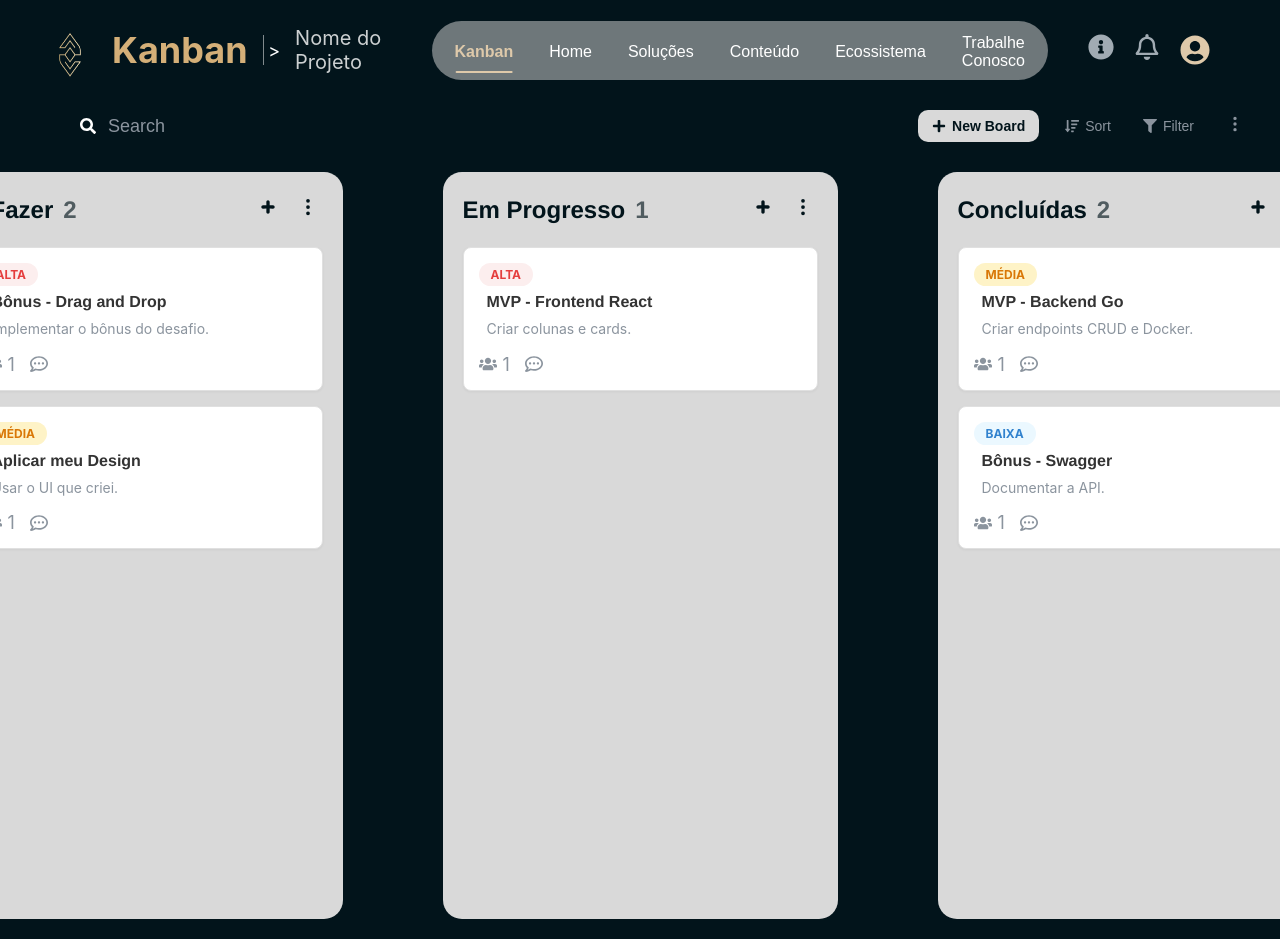
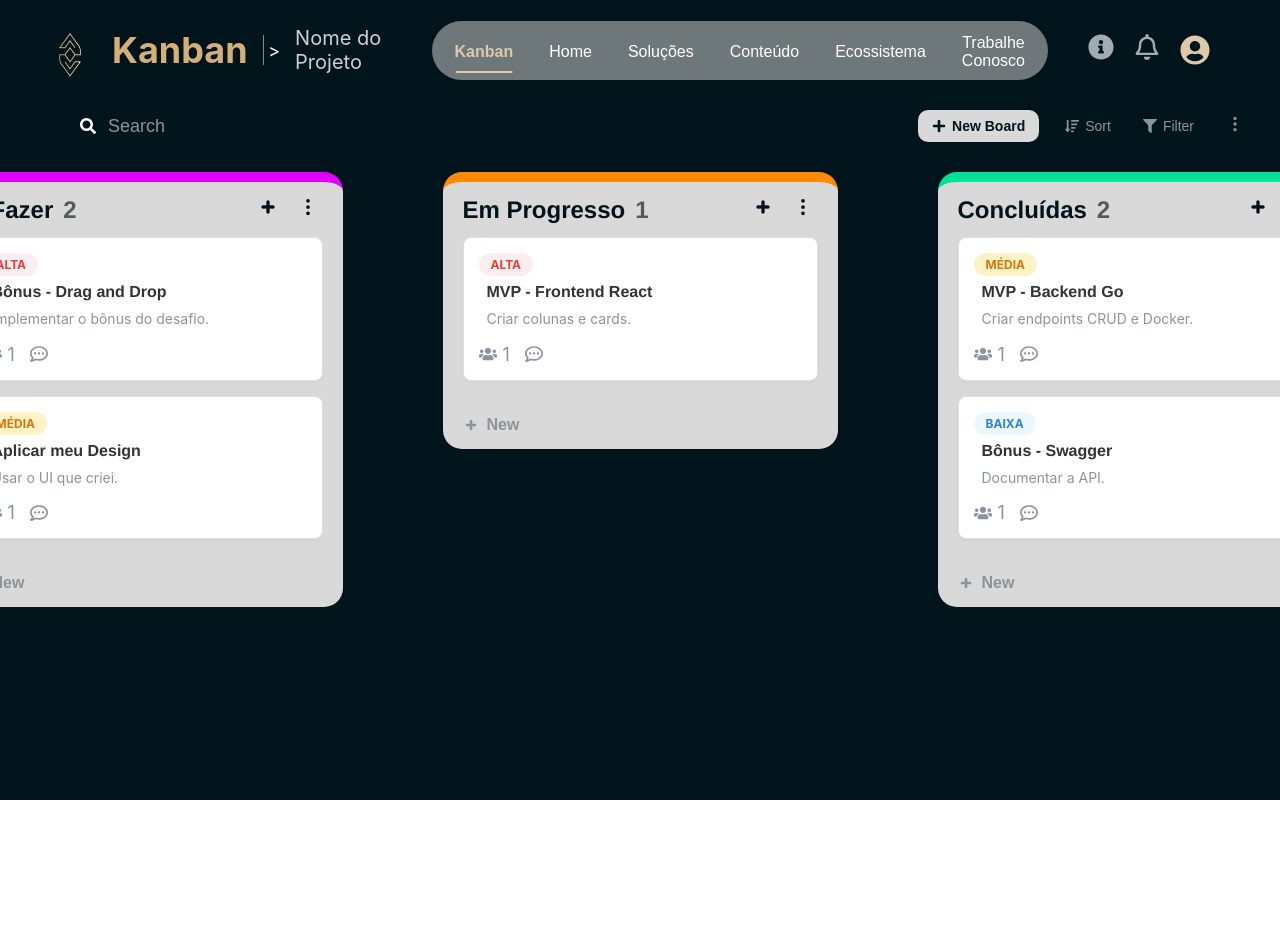
Before and after one commit to FrancoBorba/desafio-fullstack-veritas, a React (Create React App) app in the folder frontend/: page / in a window 1280 px wide. Shown: the top 939 px of the page. After the commit the page ends 800 px from the top, so only its background shows below. Built offline with nearby package versions, Linux system fonts and the light colour scheme.

Commit message:
Feat(Frontend) Version 1 of the full screen

```diff
--- a/frontend/src/components/TaskCollumn.css
+++ b/frontend/src/components/TaskCollumn.css
@@ -1,18 +1,34 @@
 .task-collumn {
   width: 395px;
-  height: 747px;
+  min-height: 200px;
+  max-height: 80vh;
   background-color: #D9D9D9;
   border-radius: 19px;
   display: flex;
   flex-direction: column;
   flex-shrink: 0;
+  border-top-width: 10px;
+  border-top-style: solid;
+}
+
+/*  "To Do" */
+.task-collumn[data-status="A Fazer"] {
+  border-top-color: #E100FE; /* Rosa */
+}
+/* Cor "Em Progresso" */
+.task-collumn[data-status="Em Progresso"] {
+  border-top-color: #FF8A00; /* Laranja */
+}
+/* Cor "Concluídas" */
+.task-collumn[data-status="Concluídas"] {
+  border-top-color: #00E096; /* Verde */
 }
 
 .collumn-header {
   display: flex;
   justify-content: space-between;
   align-items: center;
-  padding: 20px;
+  padding: 10px 20px;
 }
 
 
@@ -67,3 +83,32 @@
   display: flex;
   flex-direction: column;
 }
+
+.add-task-btn {
+  background: none;
+  border: none;
+  display: flex;
+  align-items: center;
+  gap: 8px;
+  padding: 15px 20px;
+  font-size: 16px;
+  font-weight: 600;
+  color: #8B949E;
+  cursor: pointer;
+}
+.add-task-btn:hover {
+  color: #02141B;
+}
+
+
+.task-collumn[data-status="A Fazer"] .add-task-btn:hover {
+  color: #E100FE;
+}
+
+.task-collumn[data-status="Em Progresso"] .add-task-btn:hover {
+  color: #FF8A00;
+}
+
+.task-collumn[data-status="Concluídas"] .add-task-btn:hover {
+  color: #00E096;
+}
--- a/frontend/src/components/TaskCollumn.js
+++ b/frontend/src/components/TaskCollumn.js
@@ -11,7 +11,7 @@ import { TiPlus } from "react-icons/ti";
 function TaskCollumn({title , tasks}) {
 
     return(
-      <div className="task-collumn">
+      <div className="task-collumn" data-status={title}>
         <div className="collumn-header">
 
           {/* Right side of header */}
@@ -34,6 +34,10 @@ function TaskCollumn({title , tasks}) {
         <TaskCard key={task.id} task={task} />
       ))}
     </div>
+
+    <button className="add-task-btn">
+              <TiPlus /> New
+            </button>
       </div>
     )
 }
```
